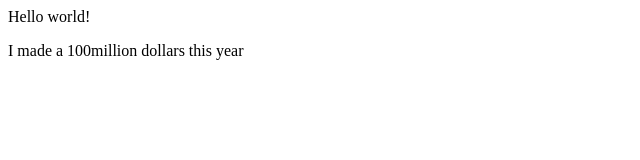
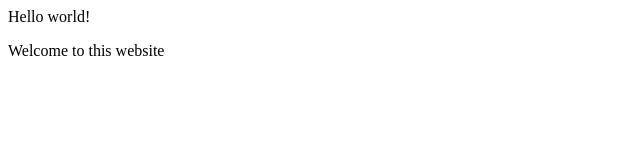
Before and after one commit to maxwellcbrown/maxwellcbrown.github.io, a plain HTML site: page index.html in a window 1280 px wide. Shown: the full height of the page, 0-640 px from the left. Drawn offline with Linux system fonts and the light colour scheme.

Commit message:
Update index.html

```diff
--- a/index.html
+++ b/index.html
@@ -2,7 +2,7 @@
 
 <body>
 <p>Hello world!</p>
-<p>I made a 100million dollars this year</p>
+<p>Welcome to this website</p>
 
 </body>
 
```
